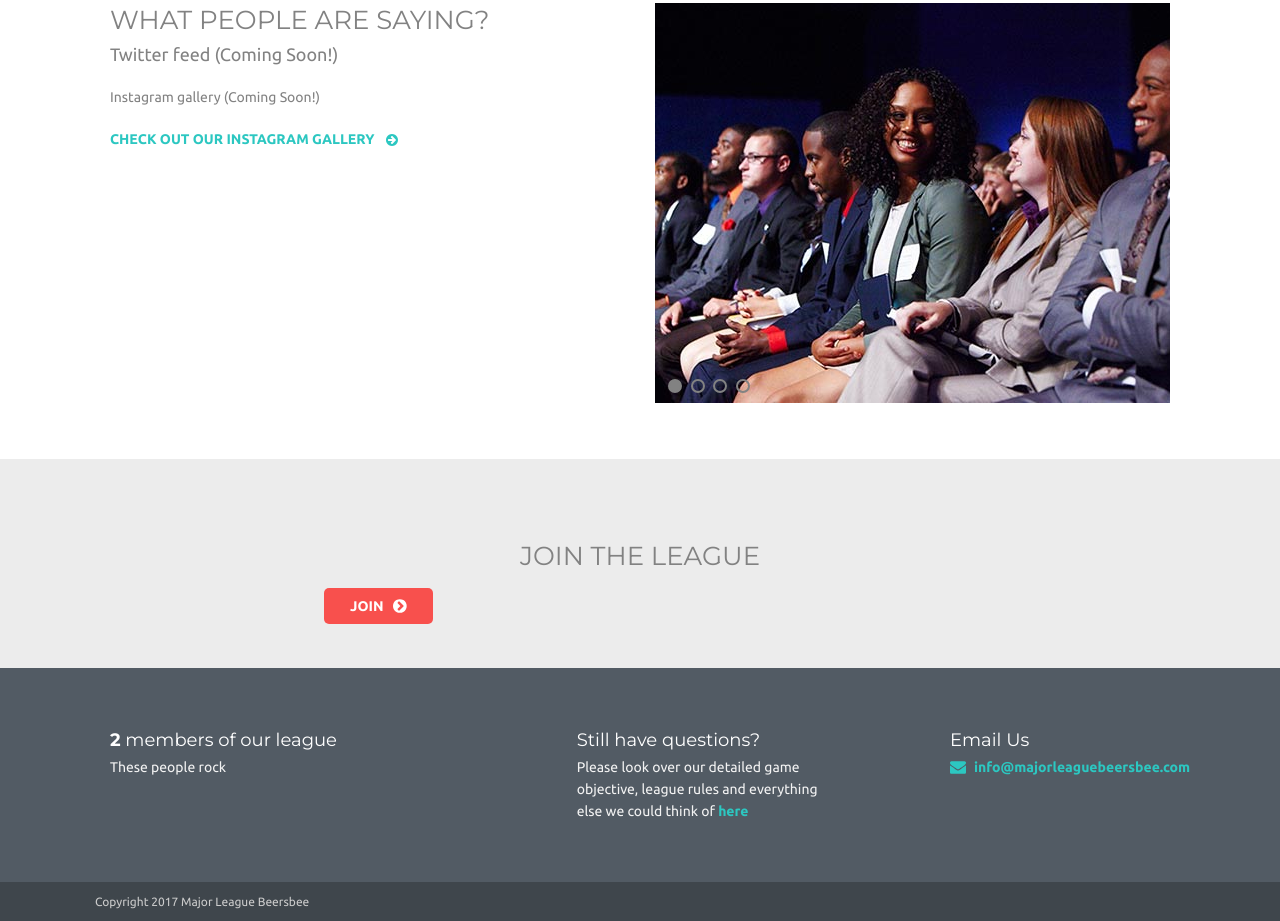
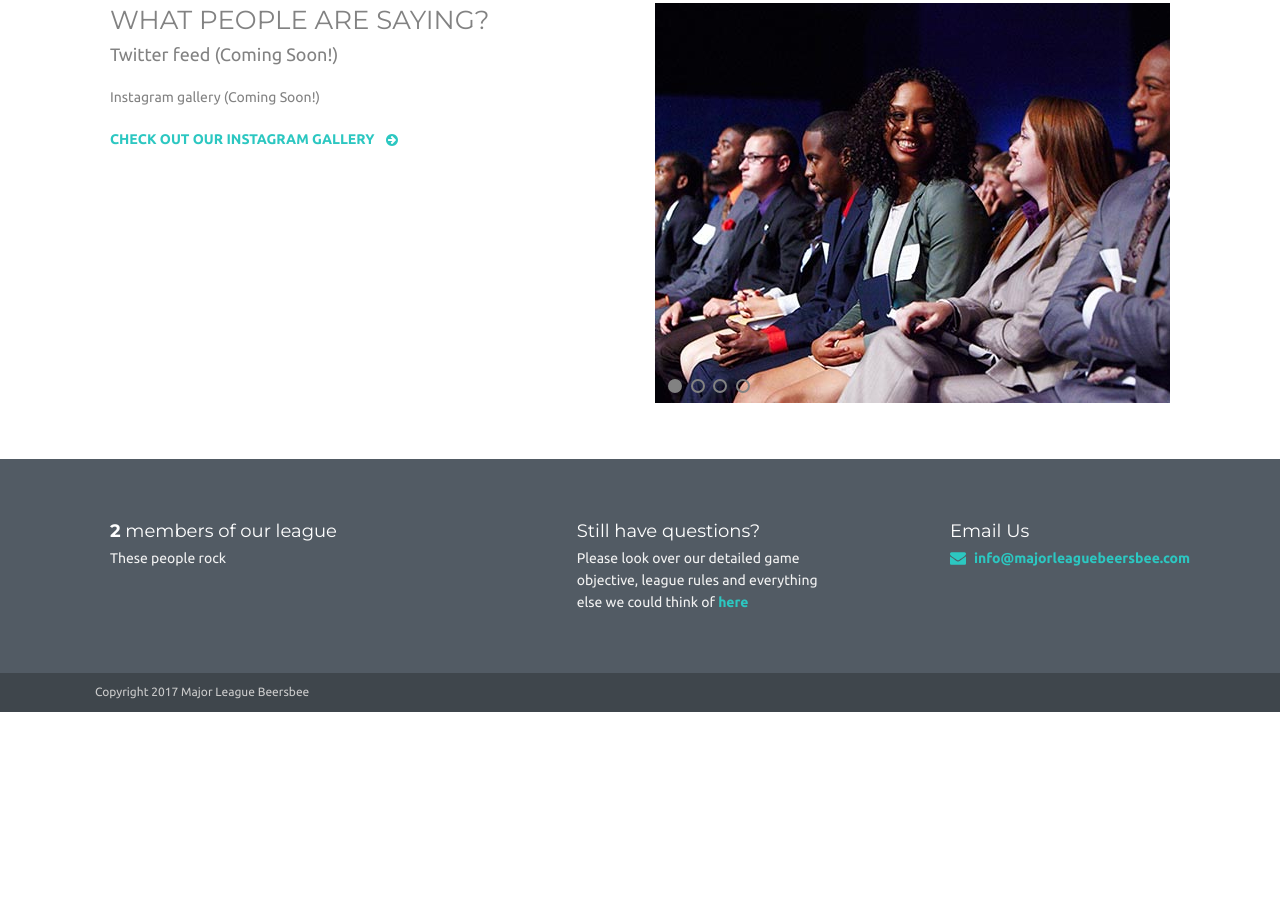
Before and after one commit to majorleaguebeersbee/majorleaguebeersbee.github.io, a plain HTML site: page index.html in a window 1280 px wide. Shown: the part 1904-2825 px from the top of the page. After the commit the page ends 2616 px from the top, so only its background shows below. Drawn offline with Linux system fonts and the light colour scheme; some packages are replaced by stand-ins of ours.

Commit message:
Add files via upload

```diff
--- a/index.html
+++ b/index.html
@@ -370,16 +370,6 @@
     </div>
   </div>
 
-  <div class="grey-row pad-top-60 pad-bottom-60">
-    <div class="register-block pad-top-20 pad-bottom-20 container text-center">
-      <h2 class="uppercase pad-bottom-10">Join the league</h2>
-      <div class="col-10-m no-float-m col-8-l no-float-l center">
-            <div class="col-3-m pad-top-10 pad-bottom-10 pad-top-0-m pad-bottom-0-m">
-              <button class="button button-primary button-register"><span class="icon icon-right chevron-right">Join</span></button>
-            </div>
-          </div>
-       </div>
-  </div>
 <!--
   <div class="event-sponsors-block pad-top-60 pad-bottom-60 container text-center">
     <h2 class="uppercase none-l">Event Sponsors</h2>Event Sponsers - Coming Soon! (Below is an example)
```
